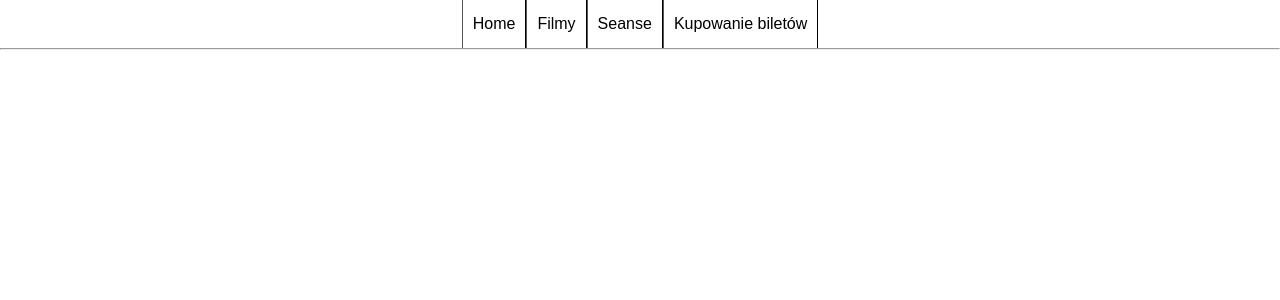
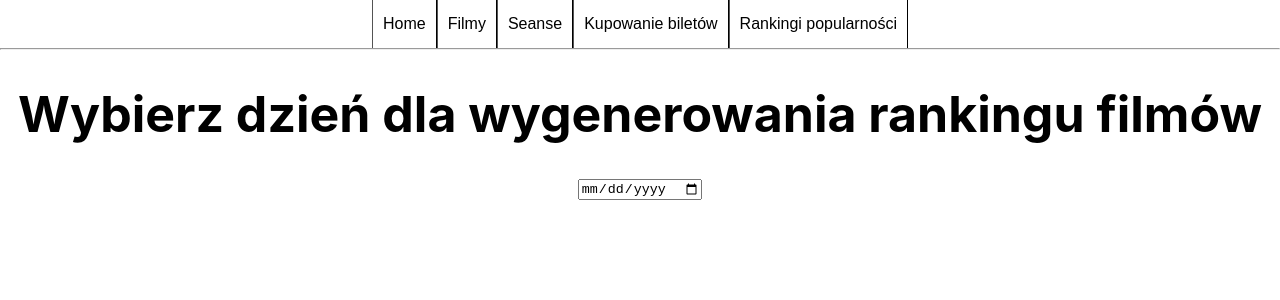
Before and after one commit to matryt-8/React, a React (Create React App) app in the folder apka/: page /choosedaytorank in a window 1280 px wide. Shown: the top 300 px of the page. Built offline with nearby package versions, Linux system fonts and the light colour scheme.

Commit message:
updated navbar and added route to component with choosing day to view rank of movies

```diff
--- a/apka/src/App.js
+++ b/apka/src/App.js
@@ -11,7 +11,8 @@ import EditScreening from "./Screenings/EditScreening";
 import BuyTicket from "./Others/BuyTicket";
 import './Styles/App.css';
 import Home from "./Others/TodayScreenings";
-
+import MoviesRankDay from "./Movies/MoviesRankDay";
+//import MoviesRank from "./Movies/MoviesRank";
 axios.defaults.baseURL = "http://localhost:7777/";
 
 class App extends Component{
@@ -123,6 +124,7 @@ class App extends Component{
           <Route exact path="/addscreening" render={() => <AddScreening onSubmit={this.addScreening}/>}/>
           <Route exact path="/editscreening/:id" render={({match}) => <EditScreening id={parseInt(match.params.id)} onSubmit={this.editScreening}/>}/>
           <Route exact path="/buyticket" render={() => <BuyTicket onSubmit={this.buyTicket}/>}/>
+          <Route exact path="/choosedaytorank" render={()=> <MoviesRankDay />}/>
         </Router>
       </div>
     );
--- /dev/null
+++ b/apka/src/Movies/MoviesRankDay.js
@@ -0,0 +1,30 @@
+import React, { Component } from "react";
+import axios from "axios";
+import "../Styles/App.css";
+import "../Styles/Table.css"
+
+axios.defaults.baseURL = "http://localhost:7777/";
+
+class MoviesRankDay extends Component {
+  constructor(props) {
+    super(props);
+    this.state = {
+      date: null//new Date(null)
+    };
+  }
+
+  componentDidMount = () => {
+    //
+  }
+
+
+  render(){
+    return(
+      <div className="App">
+        <h1>Wybierz dzień dla wygenerowania rankingu filmów</h1>
+        <input type="date"/>
+      </div>
+    );
+  }
+}
+export default MoviesRankDay;
--- a/apka/src/Nav.js
+++ b/apka/src/Nav.js
@@ -24,7 +24,11 @@ class Nav extends Component {
         <a href="/buyticket">
             <button className="Nav-button">Kupowanie biletów</button>
         </a>
+        <a href="/choosedaytorank">
+            <button className="Nav-button">Rankingi popularności</button>
+        </a>
         </nav>
+
       <hr className="Nav-hr"/>
       </div>
     );
```
Also changed, not shown: apka/src/Movies/MoviesRank.js (added), apka/src/Movies/Popularity.js (deleted).
